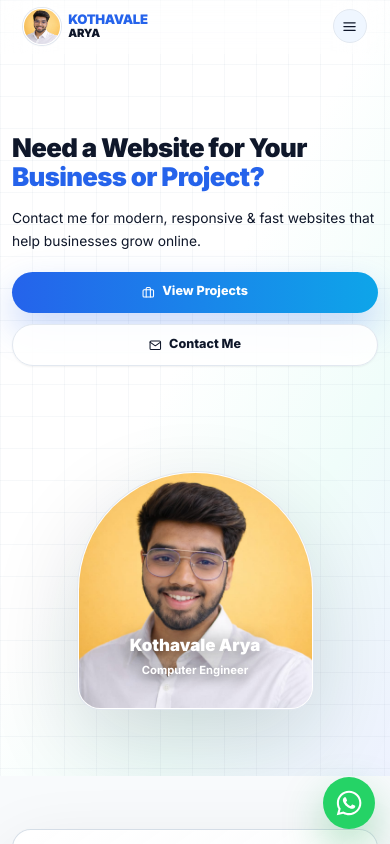
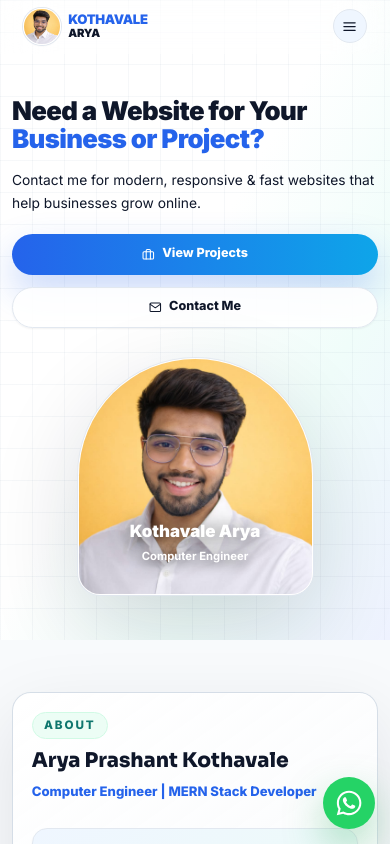
Before and after one commit to aryakothavale04/kothavalearya-portfolio, a React (Vite) app in the folder frontend/: page / in a window 390 px wide. Shown: the top 844 px of the page. Built offline with nearby package versions, Linux system fonts and the light colour scheme.

Commit message:
Fix stacked hero spacing in desktop mode

```diff
--- a/frontend/src/sections/Hero.jsx
+++ b/frontend/src/sections/Hero.jsx
@@ -6,7 +6,7 @@ export default function Hero() {
   return (
     <section id="home" className="relative overflow-hidden bg-[linear-gradient(120deg,#FFFFFF_0%,#FFFFFF_46%,#F0FDFA_72%,#EEF2FF_100%)]">
       <div className="absolute inset-0 fine-grid opacity-70" aria-hidden="true" />
-      <div className="container-shell relative grid min-h-[92vh] items-center gap-8 pb-8 pt-[5.5rem] sm:min-h-[88vh] sm:pt-24 lg:grid-cols-[1.08fr_0.72fr]">
+      <div className="container-shell relative grid items-start gap-8 pb-12 pt-[5.5rem] sm:gap-10 sm:pt-24 lg:min-h-[88vh] lg:grid-cols-[1.08fr_0.72fr] lg:items-center lg:pb-8">
       <div className="max-w-3xl">
         <motion.p initial={{ opacity: 0, y: 18 }} animate={{ opacity: 1, y: 0 }} transition={{ duration: 0.5 }} className="section-kicker hidden rounded-full border border-emerald-100 bg-white/80 px-3 py-1 shadow-sm sm:inline-flex">
           Freelance MERN Website Developer
```
